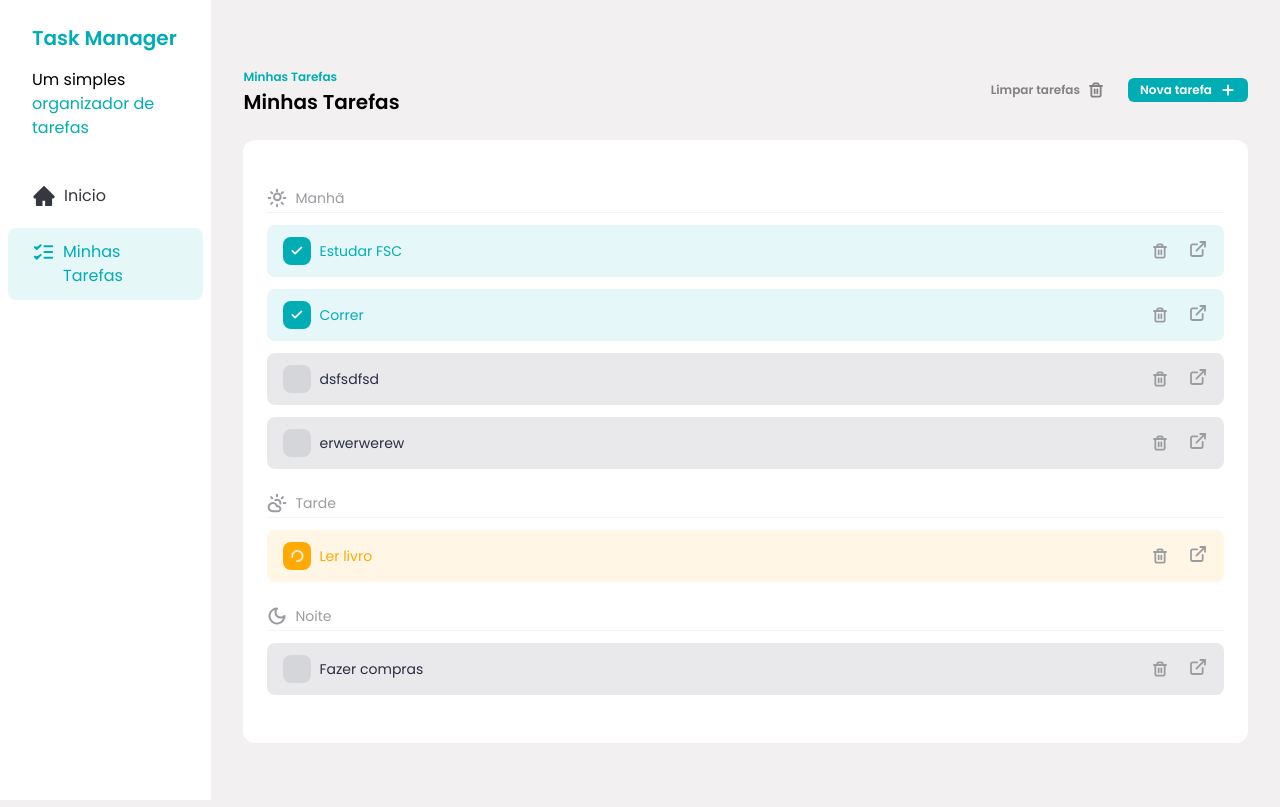
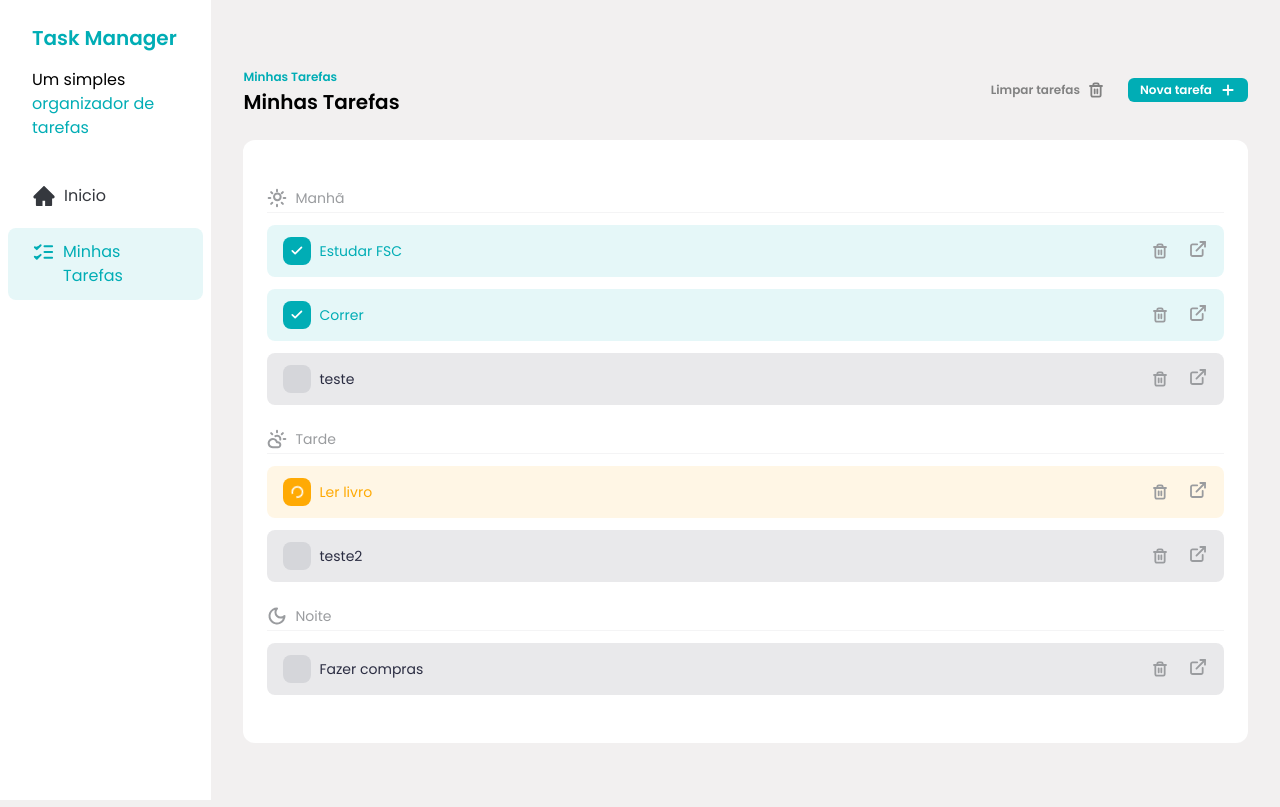
Before and after one commit to DouglasRamosP/task-manager, a React (Vite) app: page / in a window 1280 px wide. Built offline with nearby package versions, Linux system fonts and the light colour scheme; data requests are answered from the project's data file.

Commit message:
feat: ensure task is deleted from db

```diff
--- a/db.json
+++ b/db.json
@@ -29,17 +29,17 @@
       "status": "done"
     },
     {
-      "id": "2933a16e-bbc0-41d9-ba1a-c46f4ce96443",
-      "title": "dsfsdfsd",
-      "description": "fsdfsdfsdf",
+      "id": "b53493d5-e83d-46f8-85ac-0b35a9bba992",
+      "title": "teste",
+      "description": "teste",
       "time": "morning",
       "status": "not_started"
     },
     {
-      "id": "91b07900-2c37-497c-a8c5-d9d64515b820",
-      "title": "erwerwerew",
-      "description": "erwerwerwe",
-      "time": "morning",
+      "id": "66b578df-e481-48a6-a297-4389b2c8aa49",
+      "title": "teste2",
+      "description": "teste2",
+      "time": "afternoon",
       "status": "not_started"
     }
   ]
--- a/src/components/Tasks.jsx
+++ b/src/components/Tasks.jsx
@@ -31,8 +31,18 @@ const Tasks = () => {
   const afternoonTasks = tasks.filter((task) => task.time === "afternoon")
   const eveningTasks = tasks.filter((task) => task.time === "evening")
 
-  const handleTaskDeleteClick = (taskId) => {
+  const handleTaskDeleteClick = async (taskId) => {
     const newtask = tasks.filter((task) => task.id !== taskId)
+
+    const response = await fetch(`http://localhost:3000/tasks/${taskId}`, {
+      method: "DELETE",
+      body: JSON.stringify({ newtask }),
+    })
+    if (!response.ok) {
+      return toast.error(
+        "Erro ao deletar a tarefa. Por favor, tente novamente."
+      )
+    }
 
     setTasks(newtask)
     toast.success("Tarefa deletada com sucesso!")
```
